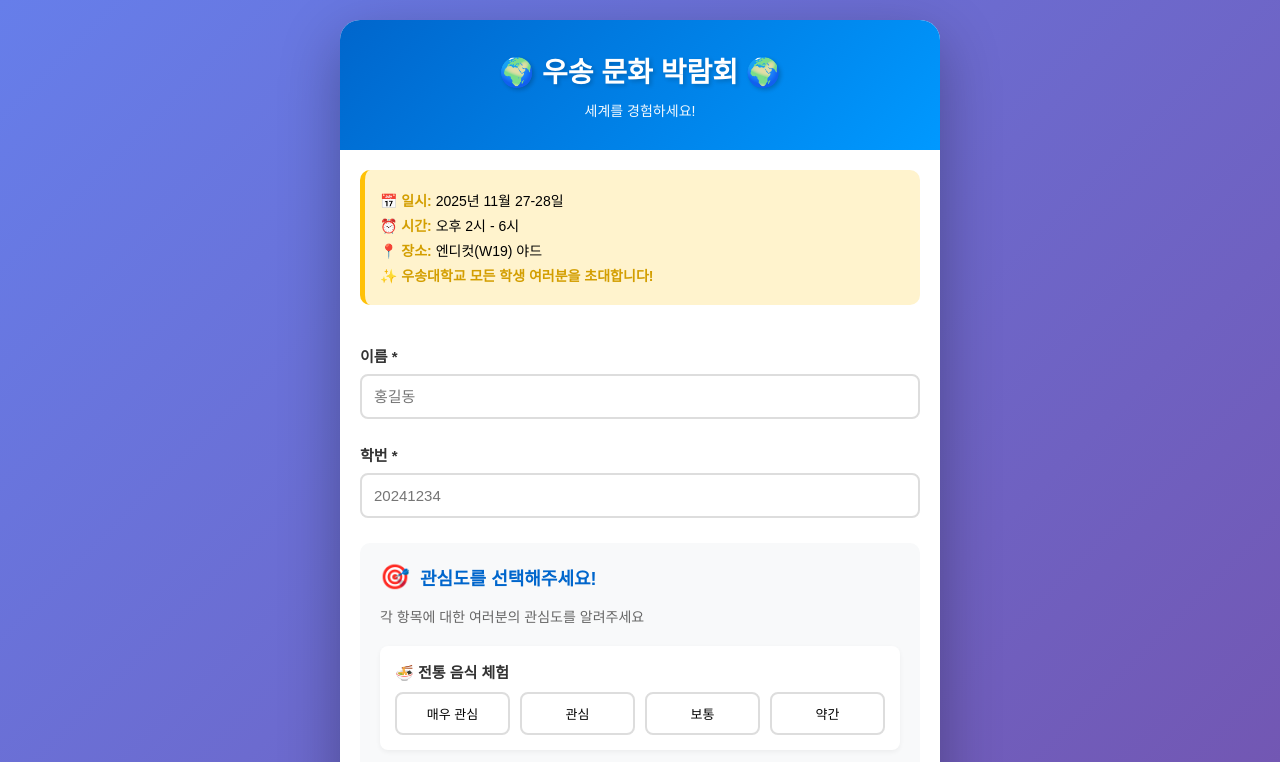
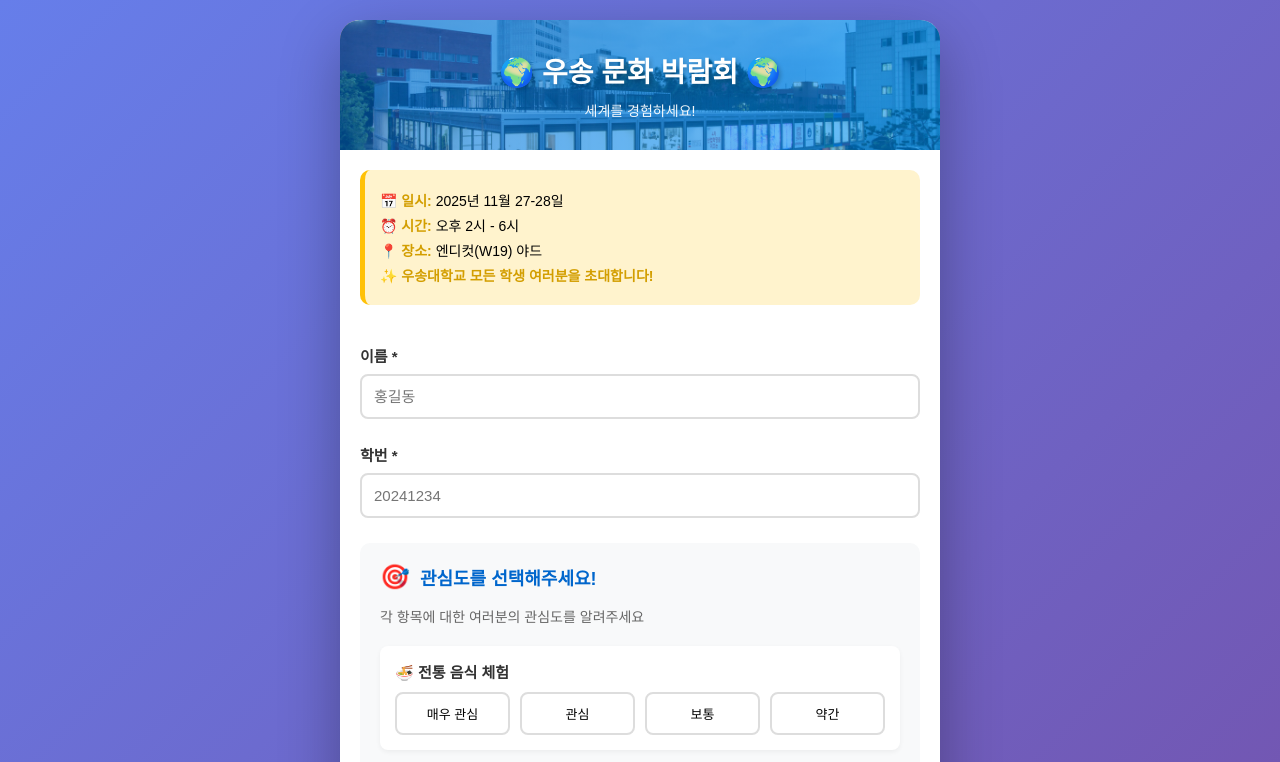
Before and after one commit to srt-gt4065b/GWF, a plain HTML site: page index.html in a window 1280 px wide. Shown: the top 762 px of the page. Drawn offline with Linux system fonts and the light colour scheme.

Commit message:
Update index.html

```diff
--- a/index.html
+++ b/index.html
@@ -28,11 +28,15 @@
         }
 
         .header {
-            background: linear-gradient(135deg, #0066cc 0%, #0099ff 100%);
-            color: white;
-            padding: 30px 20px;
-            text-align: center;
-        }
+    /* 기존 그라데이션 배경 제거 */
+    background:
+      linear-gradient(135deg, rgba(0,102,204,0.6) 0%, rgba(0,153,255,0.6) 100%),
+      url('https://github.com/srt-gt4065b/GWF/raw/main/797065_418377_141.jpg') no-repeat center center;
+    background-size: cover;
+    color: white;
+    padding: 30px 20px;
+    text-align: center;
+}
 
         .header h1 {
             font-size: 28px;
```
